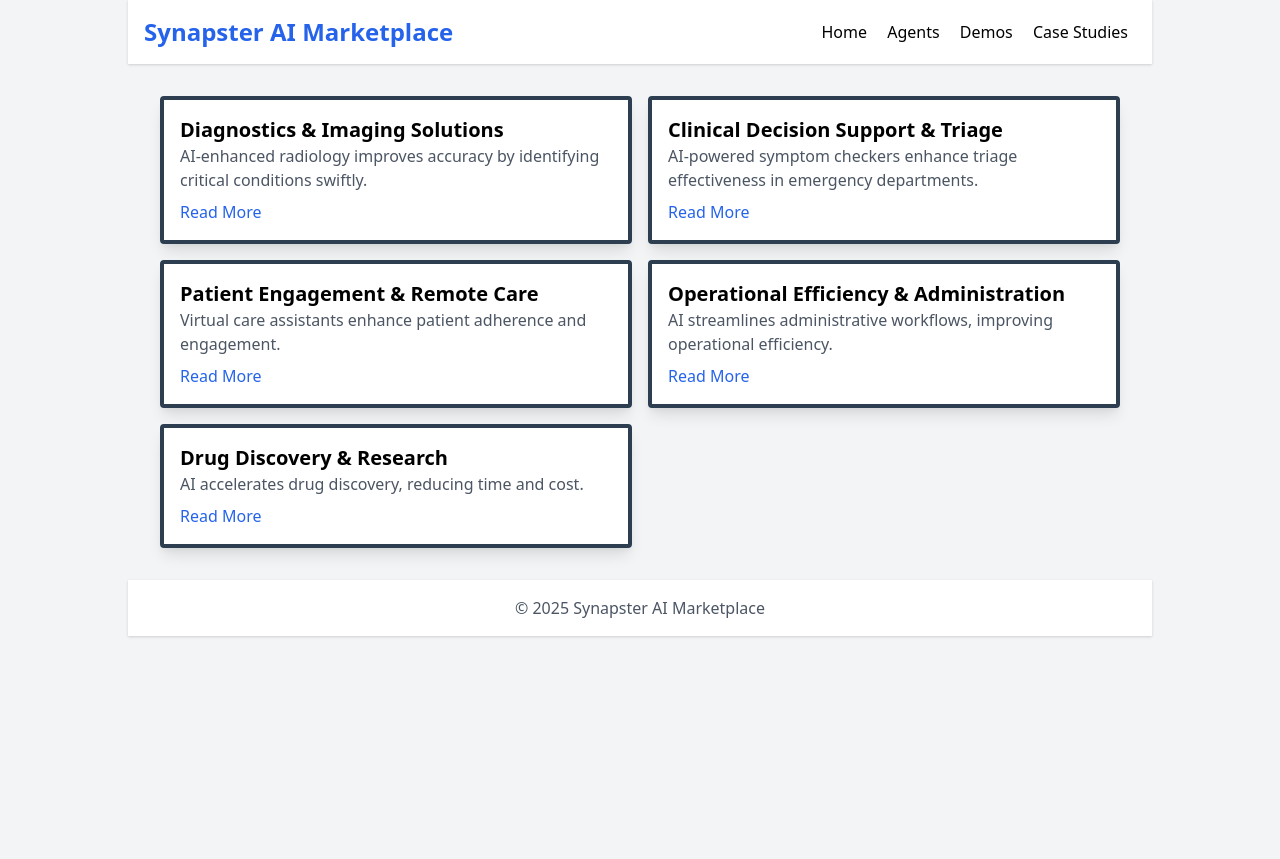
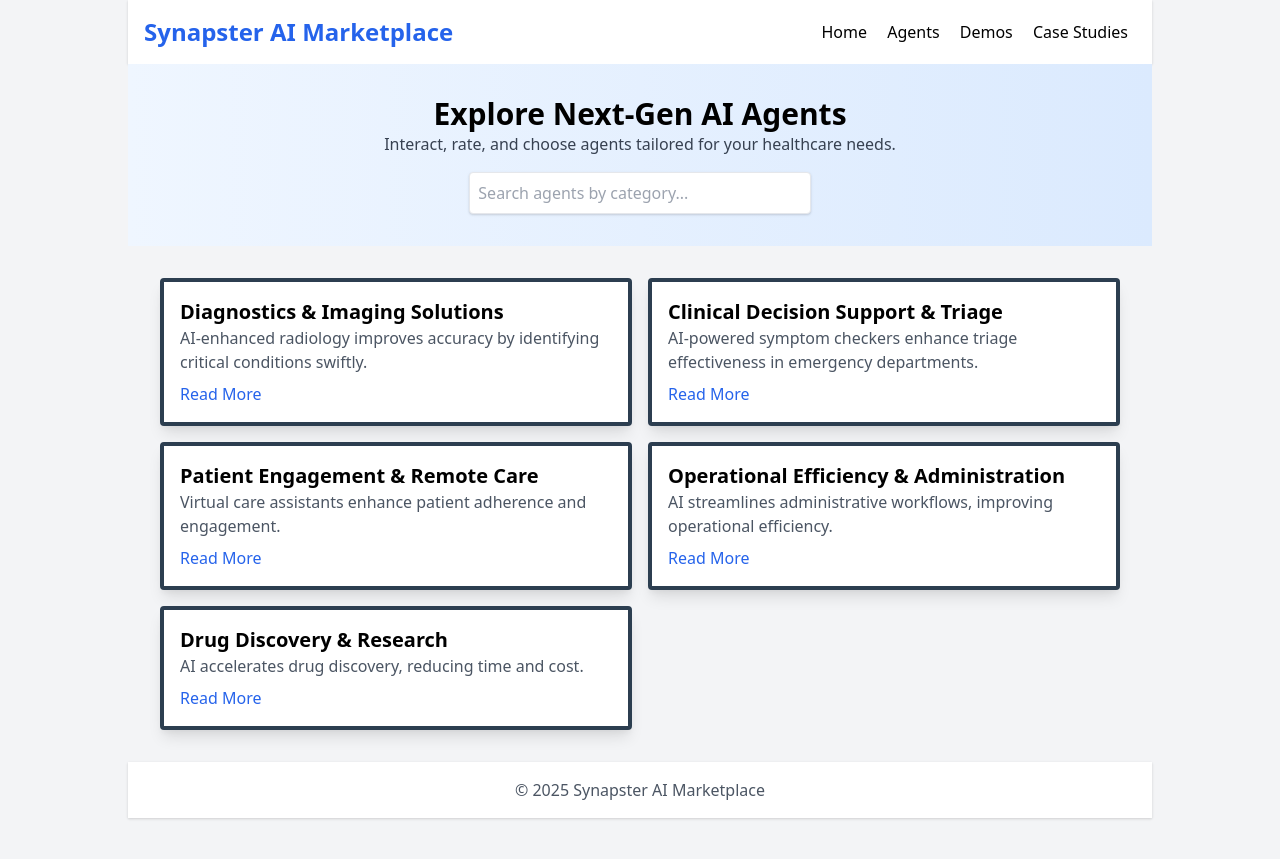
Before and after one commit to nhs-analystx/synapster, a Jekyll site: the page cs.html, which Jekyll copies as it is, in a window 1280 px wide. Shown: the top 859 px of the page. Built offline with Jekyll 4.4.1, drawn with Linux system fonts in a browser that asks for light colours.

Commit message:
Update cs.html

```diff
--- a/cs.html
+++ b/cs.html
@@ -27,6 +27,11 @@
         <a href="https://synapster.analystx.uk/cs.html" class="mx-2 hover:text-blue-600">Case Studies</a>
       </nav>
     </header>
+        <section class="text-center py-8 bg-gradient-to-r from-blue-50 to-blue-100">
+      <h2 class="text-3xl font-semibold">Explore Next-Gen AI Agents</h2>
+      <p class="text-gray-700">Interact, rate, and choose agents tailored for your healthcare needs.</p>
+      <input type="text" id="agentSearch" placeholder="Search agents by category..." class="mt-4 p-2 w-1/3 rounded shadow border" oninput="searchAgents()">
+    </section>
 
     <section class="grid grid-cols-1 md:grid-cols-2 gap-4 p-8">
 
```
